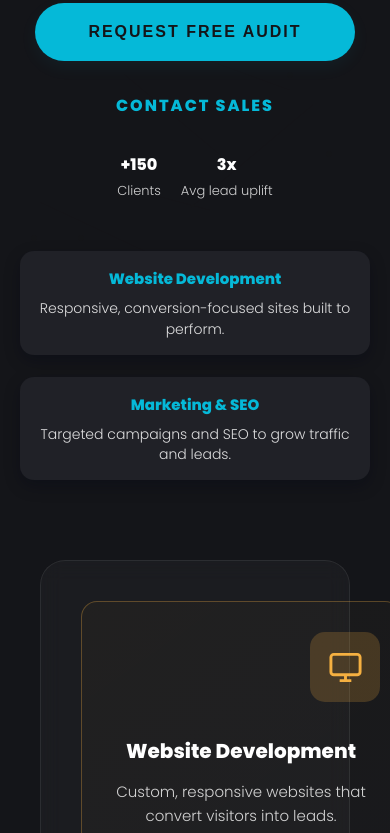
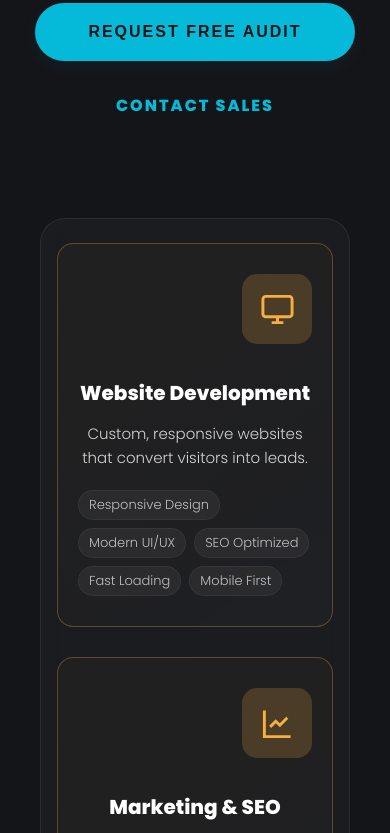
Before and after one commit to corlatetechnologies-stack/corlate-banner, a plain HTML site: page services.html in a window 390 px wide. Shown: the part 434-1267 px from the top of the page. Drawn offline with Linux system fonts and the light colour scheme; a script that the page names is missing.

Commit message:
refactor: Simplify services page hero content by removing trust row and service cards, and adjust responsive grid layout for service items.

```diff
--- a/services.html
+++ b/services.html
@@ -94,8 +94,8 @@
         </header>
 
         <!-- Hero Section (polished to match homepage) -->
-        <section class="hero hero-polished">
-            <div class="hero-left fade-up">
+        <section class="hero hero-polished hero-minimal">
+            <div class="hero-center fade-up">
                 <div class="maintenance-notice">Currently under maintenance — expected completion: February 2026</div>
                 <h1 class="main-title">Services that drive measurable growth</h1>
                 <p class="lead">Focused digital solutions: websites, SEO, marketing, and ongoing support to increase
@@ -105,23 +105,6 @@
                 <div class="hero-ctas">
                     <button class="btn primary-cta" onclick="openAuditModal()">Request Free Audit</button>
                     <a class="btn outline-cta" href="contact.html" onclick="closeNavIfOpen()">Contact Sales</a>
-                </div>
-
-                <div class="trust-row" aria-hidden="true" style="margin-top:14px;">
-                    <div class="trust-item"><strong>+150</strong><span>Clients</span></div>
-                    <div class="trust-item"><strong>3x</strong><span>Avg lead uplift</span></div>
-                </div>
-            </div>
-
-            <div class="hero-right fade-up delay">
-                <div class="card compact">
-                    <h4>Website Development</h4>
-                    <p>Responsive, conversion-focused sites built to perform.</p>
-                </div>
-
-                <div class="card compact">
-                    <h4>Marketing & SEO</h4>
-                    <p>Targeted campaigns and SEO to grow traffic and leads.</p>
                 </div>
             </div>
         </section>
--- a/styles.css
+++ b/styles.css
@@ -1655,7 +1655,7 @@ h6 {
     border-radius: 25px;
     padding: 40px;
     display: grid;
-    grid-template-columns: repeat(auto-fit, minmax(320px, 1fr));
+    grid-template-columns: repeat(auto-fit, minmax(280px, 1fr));
     gap: 30px;
 }
 
@@ -2013,6 +2013,11 @@ h6 {
         margin: 0 auto 15px;
     }
 
+    .services-section .container {
+        padding: 24px 16px;
+        grid-template-columns: 1fr;
+    }
+
     .site-footer .footer-inner {
         flex-direction: column;
         gap: 15px;
```
